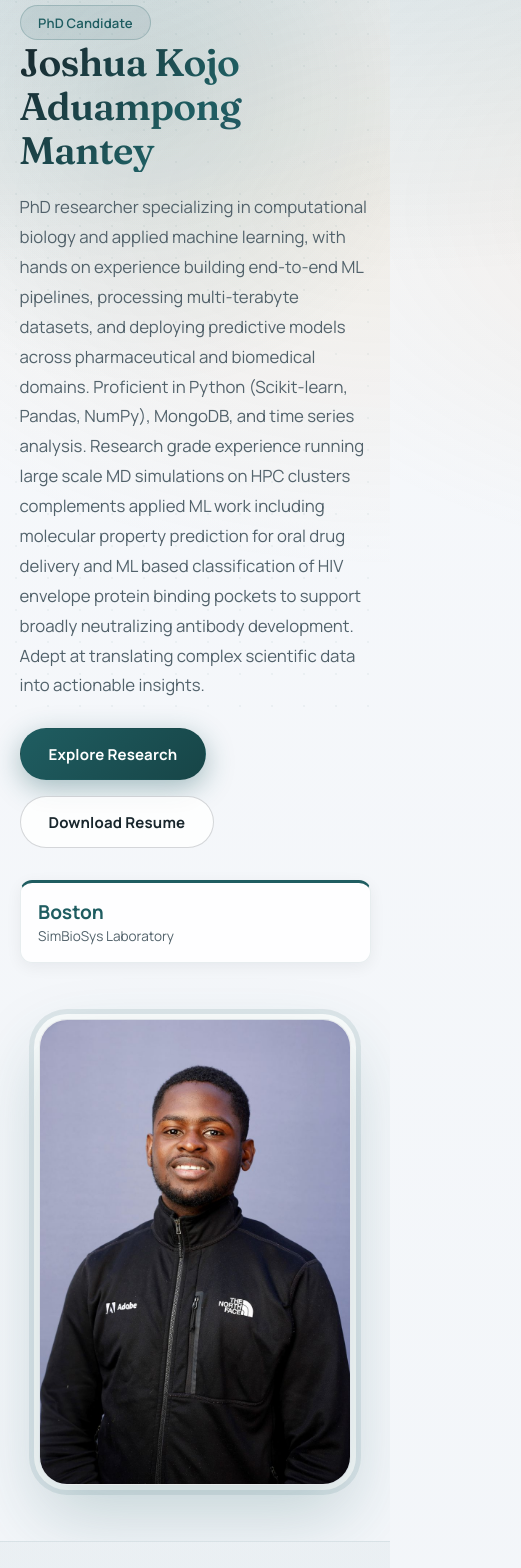
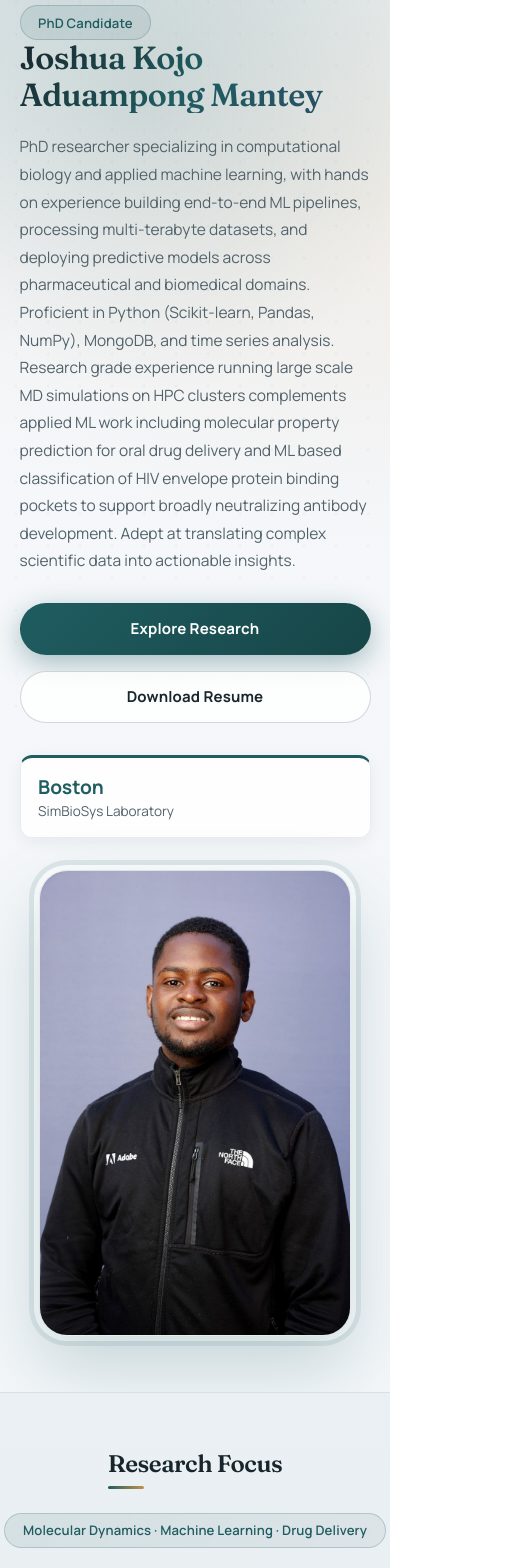
Before and after one commit to jkamantey/joshua-mantey-website, a React (Vite) app: page / in a window 390 px wide. Shown: the part 110-1678 px from the top of the page, 521 px wide, since content can reach past the window. Built offline with nearby package versions, Linux system fonts and the light colour scheme.

Commit message:
Fix home page mobile layout: stack buttons, cards, and section titles

```diff
--- a/src/pages/Home.css
+++ b/src/pages/Home.css
@@ -197,7 +197,29 @@
 /* ── Responsive ── */
 @media (max-width: 700px) {
   .hero {
-    padding-top: 4rem;
+    padding-top: 3.5rem;
+  }
+
+  .hero-grid {
+    grid-template-columns: 1fr;
+    gap: 2rem;
+  }
+
+  .hero-copy h1 {
+    font-size: 2rem;
+  }
+
+  .hero-copy .lead {
+    font-size: 0.97rem;
+  }
+
+  .hero-actions {
+    flex-direction: column;
+  }
+
+  .hero-actions .btn {
+    width: 100%;
+    justify-content: center;
   }
 
   .floating-note {
@@ -207,4 +229,15 @@
   .hero-visual::before {
     display: none;
   }
+
+  .section-title {
+    flex-direction: column;
+    align-items: flex-start;
+    gap: 0.6rem;
+  }
+
+  .focus-grid,
+  .highlight-grid {
+    grid-template-columns: 1fr;
+  }
 }
```
